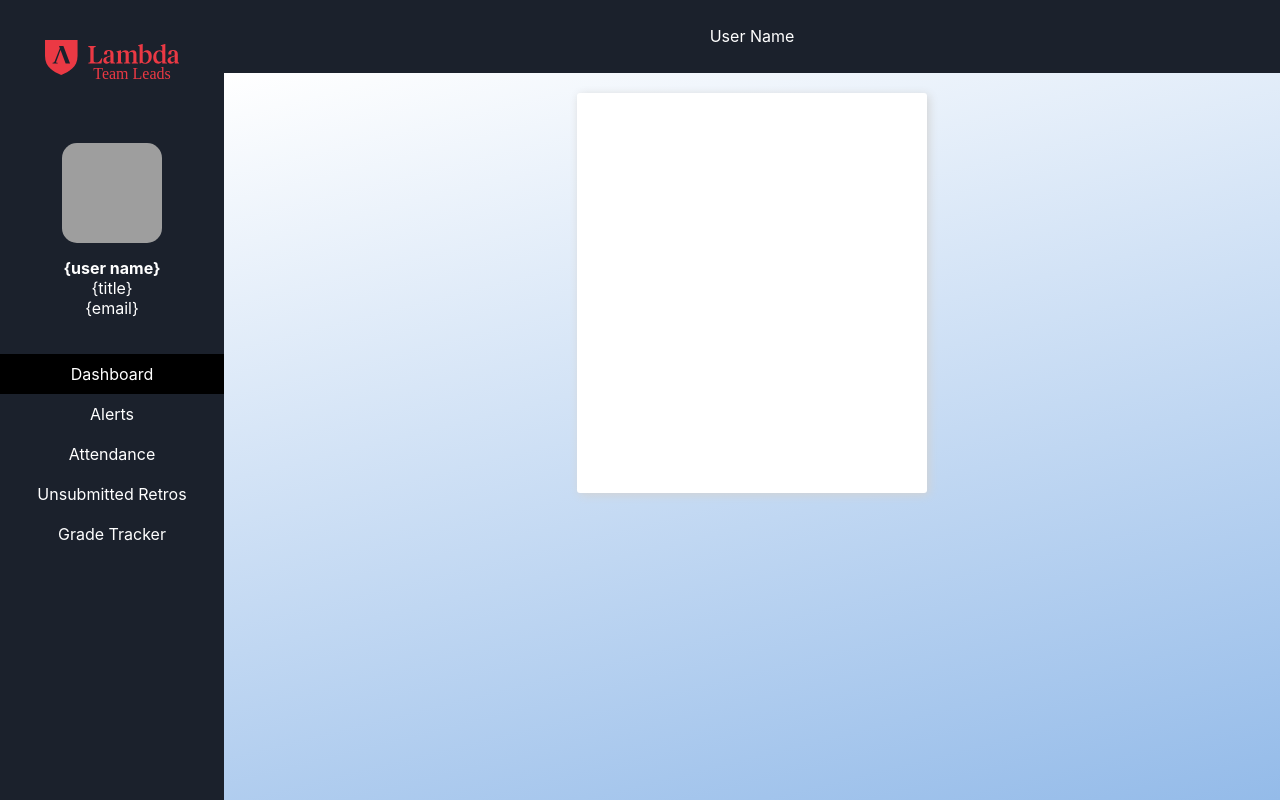
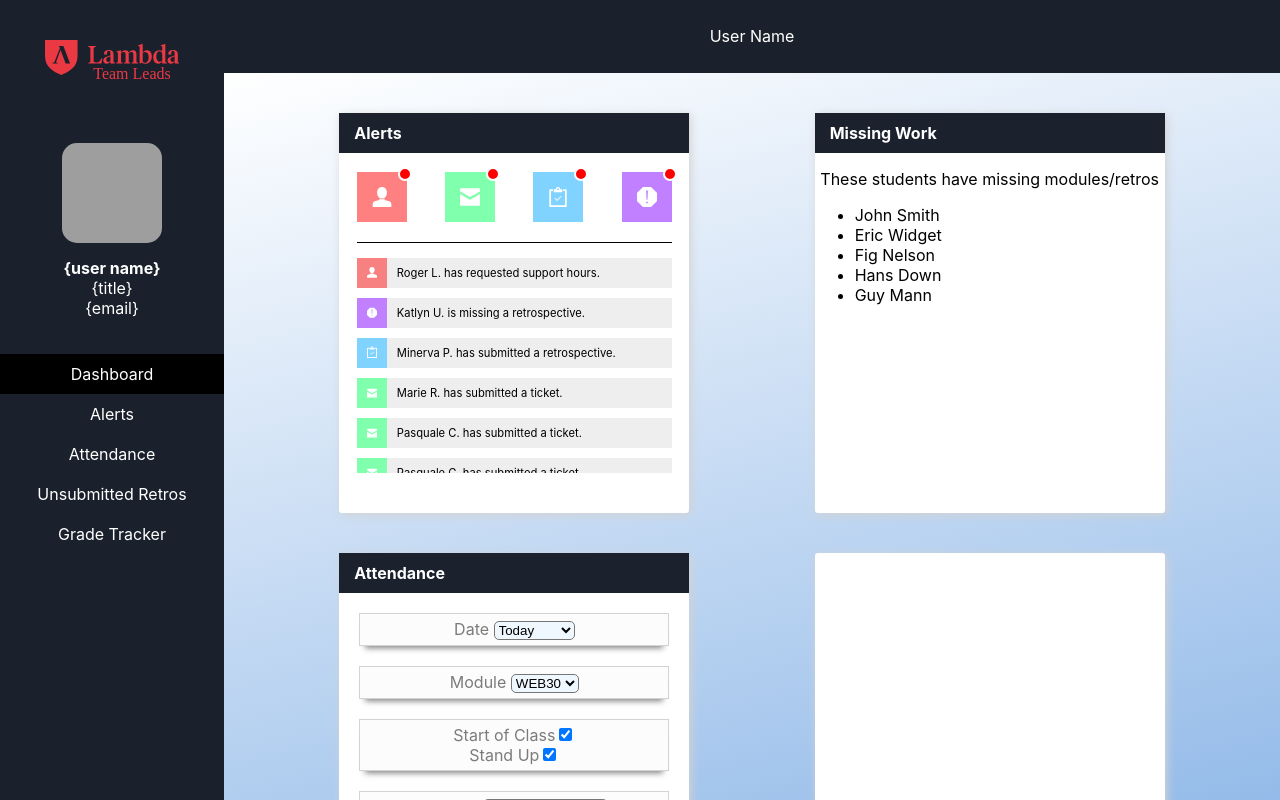
Before and after one commit to TL-Dashboard/frontend, a React (Create React App) app: page /dashboard in a window 1280 px wide. Built offline with nearby package versions, Linux system fonts and the light colour scheme; grey boxes are pictures that could not be loaded.

Commit message:
Sorting merge conflicts

```diff
--- a/src/components/Main/Main.js
+++ b/src/components/Main/Main.js
@@ -4,61 +4,76 @@ import {
   Switch,
   Route,
 } from "react-router-dom";
+
 import withContext, { Provider } from '../../Context';
 import styled from "styled-components";
 
-import Attendance from "../Tiles/Attendance.js";
-import AlertTile from '../Tiles/AlertTile';
-import MissingWork from "../Tiles/MissingWork";
+import TileContainer from './Tiles/TileContainer';
 
 const Main = () => {
   return (
-    <div className='main'>
+    <MainWrap>
       <Router>
         <Switch>
           <Route exact path="/" render={props => <div {...props}>Login Page</div>} />
-          <Route path="/dashboard" render={props => <Tile {...props} />} />
+          <Route path="/dashboard" render={props => <TileContainer {...props} />} />
           <Route render={props => <h1>Page was not found.</h1>} />
         </Switch>
       </Router>
-    </div>
+    </MainWrap>
   );
 };
 
-// const Main = () => {
-//   return (
-//     <div className='main'>
-//       <div className="main-container">
-//         <Tile className='tile' title='Alerts'>
-//           <AlertTileWithContext />
-//         </Tile>
-//         <Tile className="tile" title='Missing Work'>
-//           <MissingWork />
-//         </Tile>
-//         <Tile className="tile" title='Attendance'>
-//           <Attendance />
-//         </Tile>
-//         <div className="tile">Tile</div>
-//         <div className="tile">Tile</div>
-//         <div className="tile">Tile</div>
-//       </div>
-//     </div>
-//   );
-// };
+const MainWrap = styled.div`
+  width: 100%;
+  height: 100%;
+  color: white;
 
-const Tile = ({ children, title }) => {
-  return (
-    <div className='tile'>
-      {title ? (
-        <div className='tile__header'>
-          { title }
-        </div>
-      ) : (null)}
-      <div className='tile__body'>
-        {children}
-      </div>
-    </div>
-  )
-}
+  display: flex;
+  flex-direction: column;
+  align-items: center;
+
+  background: rgb(255, 255, 255);
+  background: linear-gradient(
+    166deg,
+    rgba(255, 255, 255, 1) 0%,
+    rgba(148, 187, 233, 1) 100%
+  );
+  overflow-y: auto;
+
+  .tile-container {
+    margin-top: 20px;
+    max-width: 1368px;
+    display: flex;
+    flex-wrap: wrap;
+    justify-content: space-evenly;
+
+    .tile {
+      width: 350px;
+      height: 400px;
+
+      background-color: white;
+
+      margin-bottom: 20px;
+
+      border-radius: 3px;
+      box-shadow: 2px 2px 10px lightgray;
+
+      &__header {
+        width: 100%;
+        height: 40px;
+        color: white;
+        font-weight: bold;
+
+        background-color: #1B212D;
+
+        display: flex;
+        align-items: center;
+
+        padding-left: 15px;
+      }
+    }
+  }
+`;
 
 export default Main;
--- a/src/components/Main/Tiles/TileContainer.js
+++ b/src/components/Main/Tiles/TileContainer.js
@@ -1,9 +1,10 @@
 import React from "react";
 
-import Attendance from "../../Attendance/Attendance.js";
-import AlertTile from './AlertTile';
+import Attendance from "../../Tiles/Attendance.js";
+import AlertTile from "../../Tiles/AlertTile.js";
+import MissingWork from "../../Tiles/MissingWork.js";
 
-import withContext, { Provider } from '../../../Context';
+import withContext, { Provider } from "../../../Context";
 
 const AlertTileWithContext = withContext(AlertTile);
 
@@ -13,12 +14,12 @@ export default function TileContainer() {
       <Tile title="Alerts">
         <AlertTileWithContext />
       </Tile>
-            <Tile className="tile">
-                List of students who have not submitted most recent retro
+      <Tile className="tile" title="Missing Work">
+        <MissingWork />
       </Tile>
-            <div className="tile">
+      <Tile className="tile" title="Attendance">
         <Attendance />
-            </div>
+      </Tile>
       <div className="tile">Tile</div>
       <div className="tile">Tile</div>
       <div className="tile">Tile</div>
@@ -28,15 +29,9 @@ export default function TileContainer() {
 
 const Tile = ({ children, title }) => {
   return (
-      <div className='tile'>
-        {title ? (
-          <div className='tile__header'>
-            { title }
+    <div className="tile">
+      {title ? <div className="tile__header">{title}</div> : null}
+      <div className="tile__body">{children}</div>
     </div>
-        ) : (null)}
-        <div className='tile__body'>
-          {children}
-        </div>
-      </div>
-    )
-  }
+  );
+};
```
Also changed, not shown: src/components/Tiles/Attendance.js (+30 -76 lines). Lines whose indentation alone changed are shown as unchanged.
